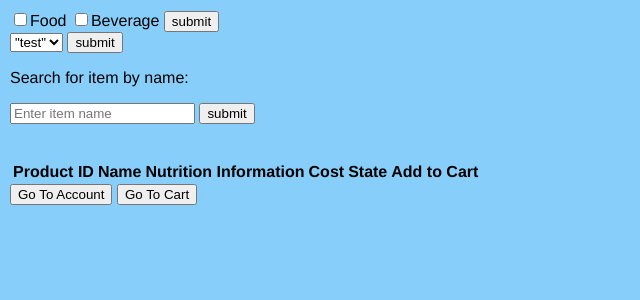
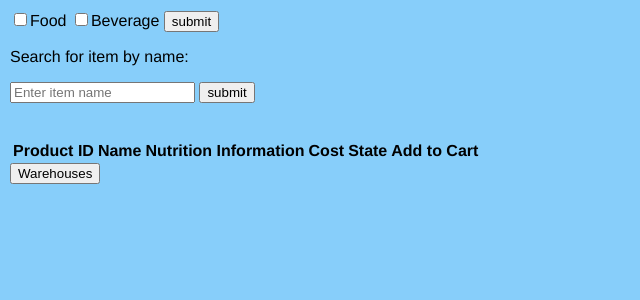
Before and after one commit to lkosmin/CS-425-Final-Project, a Python web app: template templates/staff.html in a window 1280 px wide. Shown: the part 45-345 px from the top of the page, without its empty margins (0-640 px from the left). Run offline with Jinja, Linux system fonts and the light colour scheme; the template is opened without the code that fills it, so the values that code supplies are empty.

Commit message:
Update staff.html

```diff
--- a/templates/staff.html
+++ b/templates/staff.html
@@ -11,20 +11,20 @@
       </div>
     </header>
 
-    <form action="/request_filtered_list" method="POST">
+    <form action="/request_filtered_list_staff" method="POST">
       <INPUT TYPE="Checkbox" Name="food" Value ="Food">Food
       <INPUT TYPE="Checkbox" Name="beverages" Value ="Beverage">Beverage
       <input type = "submit" value = "submit"/>
     </form>
     <!-- filter by state -->
-    <form method="GET" action="/filter_by_state">
+    <!--<form method="GET" action="/filter_by_state">
       <select name="state" class="selectpicker form-control">
         <option value="Test">"test"</option>
       </select>
       <input type="submit" value="submit" />
-    </form>
+    </form>-->
 
-    <form action="/request_product" method="POST">
+    <form action="/request_product_staff" method="POST">
         <p>Search for item by name:</p>
         <input type="text" class="form-control" name="product_name" placeholder="Enter item name">
         <input type = "submit" value = "submit" />
@@ -55,7 +55,7 @@
             <th>{{ product['price'] }}</th>
             <th>{{ getstate(user['id'])[0]['state'] }}</th>
             <th>
-              <form method="GET" action="/update_cart/{{ product['products.id'] }}">
+              <form method="GET" action="/edit_product/{{user['id']}}">
                 <input type = "submit" value = "edit" />
               </form>
             </th>
@@ -76,10 +76,6 @@
           <th>{{ product['price'] }}</th>
           <th>{{ getstate(user['id'])[0]['state'] }}</th>
           <th>
-            <form method="GET" action="/update_cart/{{ product['products.id'] }}">
-              <input type="number" class="form-control" name="product_quantity" placeholder="Enter Quantity to add to cart" min ="1">
-              <input type = "submit" value = "submit" />
-            </form>
           </th>
 
         </tr>
@@ -93,9 +89,8 @@
       </table>
 
       <!--Navigation to Account and Cart-->
-      <form method="POST" action="/nav">
-        <input type="submit" name="submit_button" value="Go To Account">
-        <input type="submit" name="submit_button" value="Go To Cart">
+      <form method="POST" action="/nav_staff">
+        <input type="submit" name="submit_button" value="Warehouses">
       </form>
 
   </body>
```
